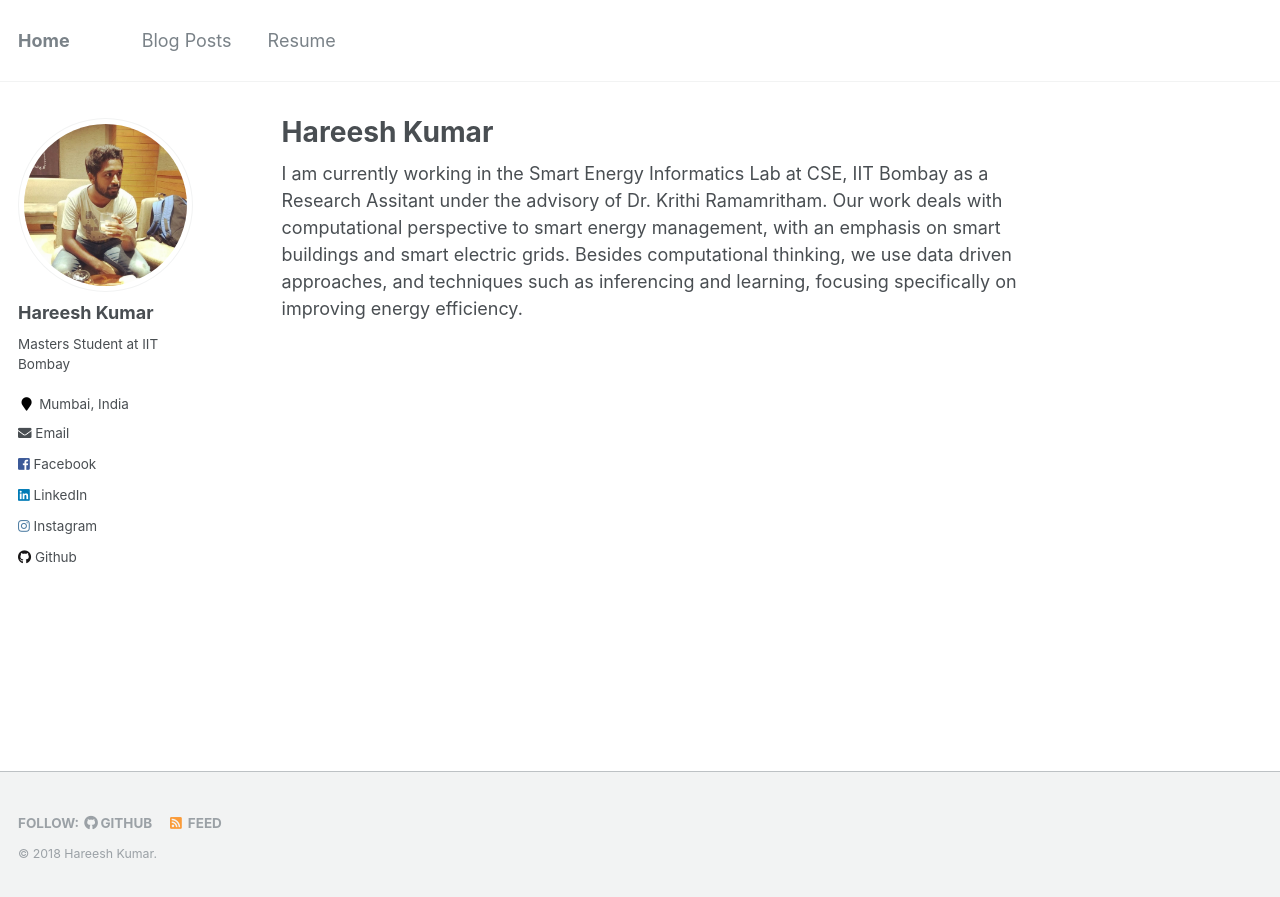
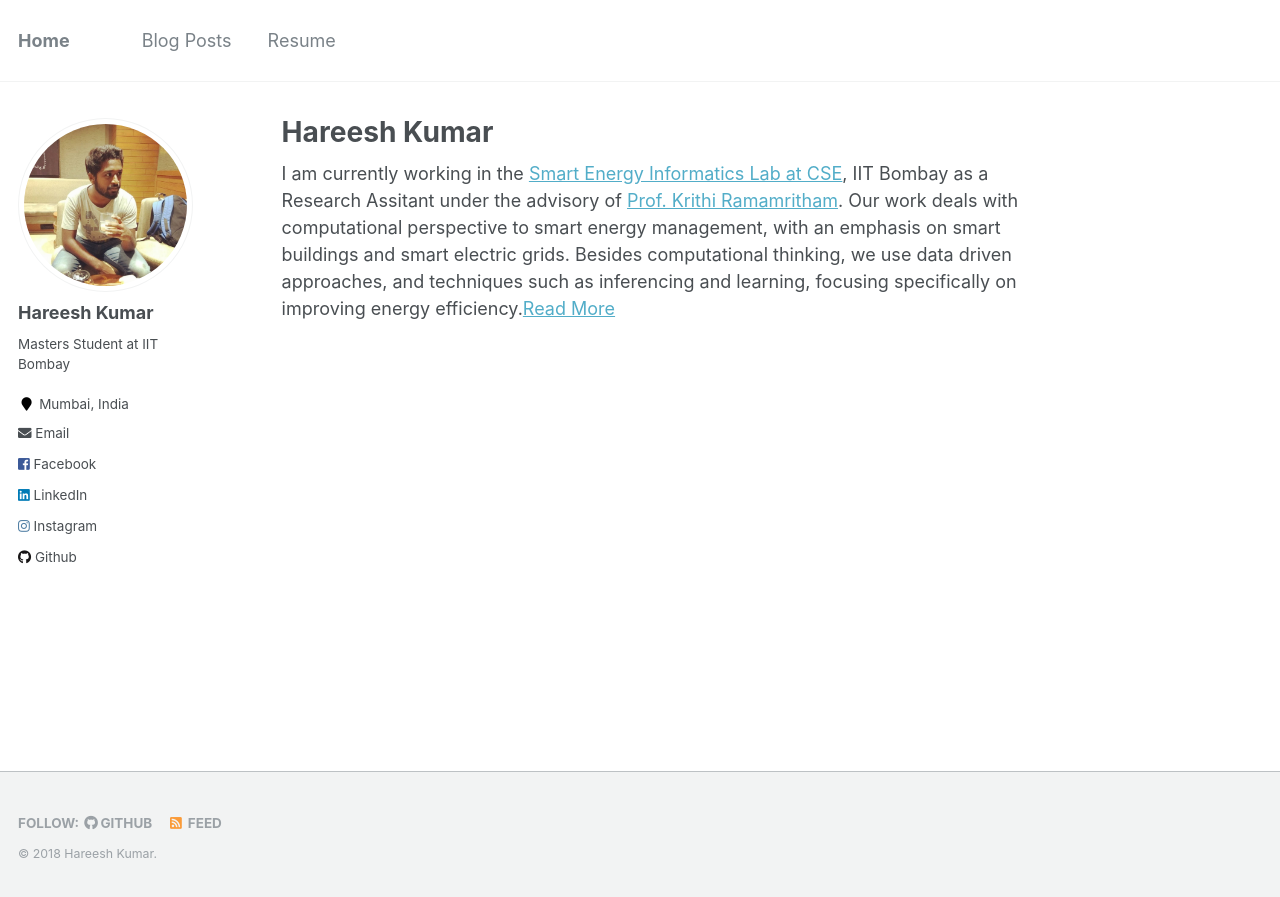
Before and after one commit to har33sh/har33sh.github.io, a Jekyll site: the page built from _pages/about.md, in a window 1280 px wide. Shown: the top 897 px of the page. Built offline with Jekyll 4.4.1, drawn with Linux system fonts in a browser that asks for light colours.

Commit message:
Small update of bio

```diff
--- a/_pages/about.md
+++ b/_pages/about.md
@@ -7,4 +7,4 @@ redirect_from:
   - /about/
   - /about.html
 ---
-I am currently working in the Smart Energy Informatics Lab at CSE, IIT Bombay as a Research Assitant under the advisory of Dr. Krithi Ramamritham. Our work deals with computational perspective to smart energy management, with an emphasis on smart buildings and smart electric grids. Besides computational thinking, we use data driven approaches, and techniques such as inferencing and learning, focusing specifically on improving energy efficiency.
+I am currently working in the [Smart Energy Informatics Lab at CSE](http://seil.cse.iitb.ac.in/), IIT Bombay as a Research Assitant under the advisory of [Prof. Krithi Ramamritham](https://sites.google.com/site/ramamrithamkrithi/home/). Our work deals with computational perspective to smart energy management, with an emphasis on smart buildings and smart electric grids. Besides computational thinking, we use data driven approaches, and techniques such as inferencing and learning, focusing specifically on improving energy efficiency.[Read More](https://ramamrithamk.blogspot.com/2017/05/enlightened-energy-management.html)
```
